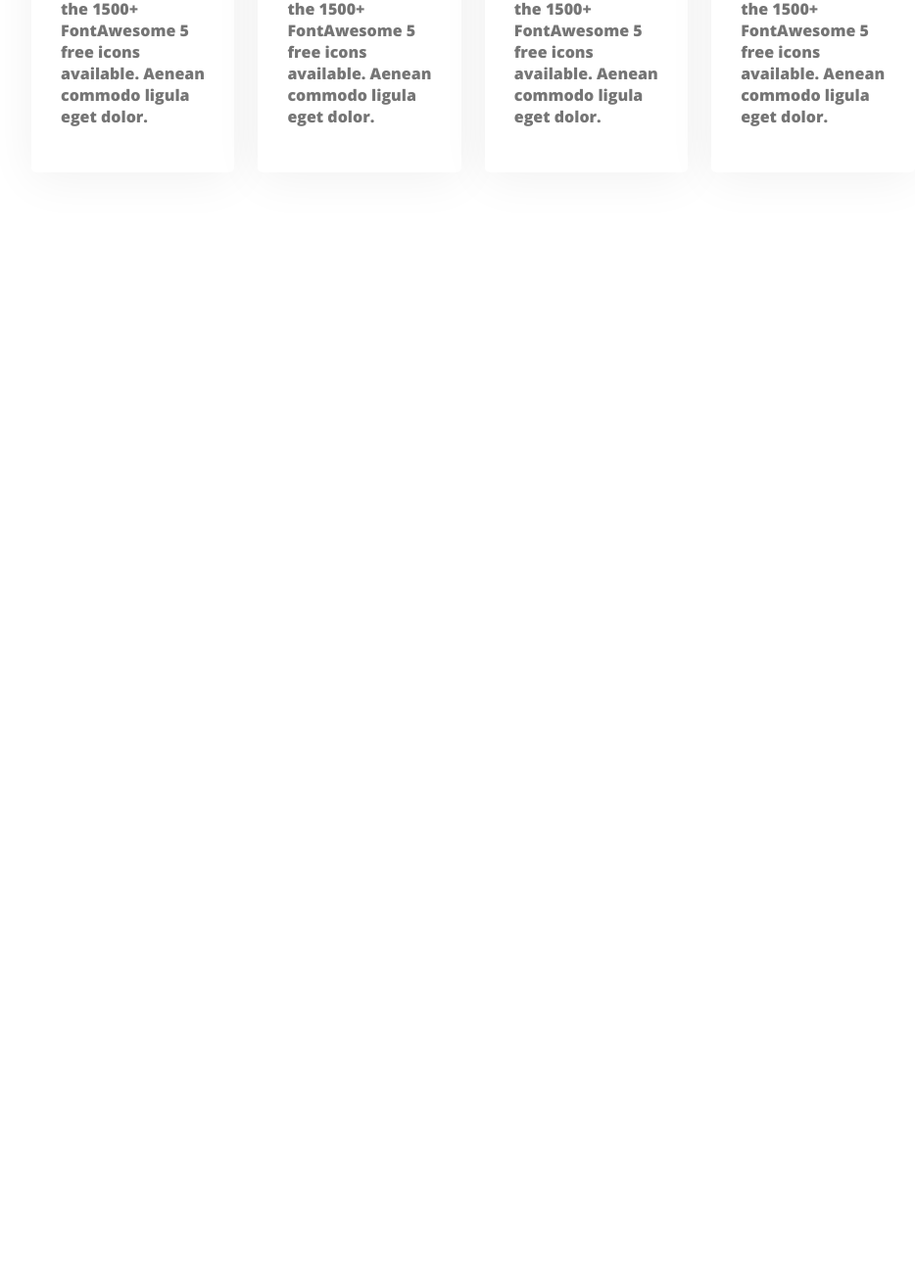
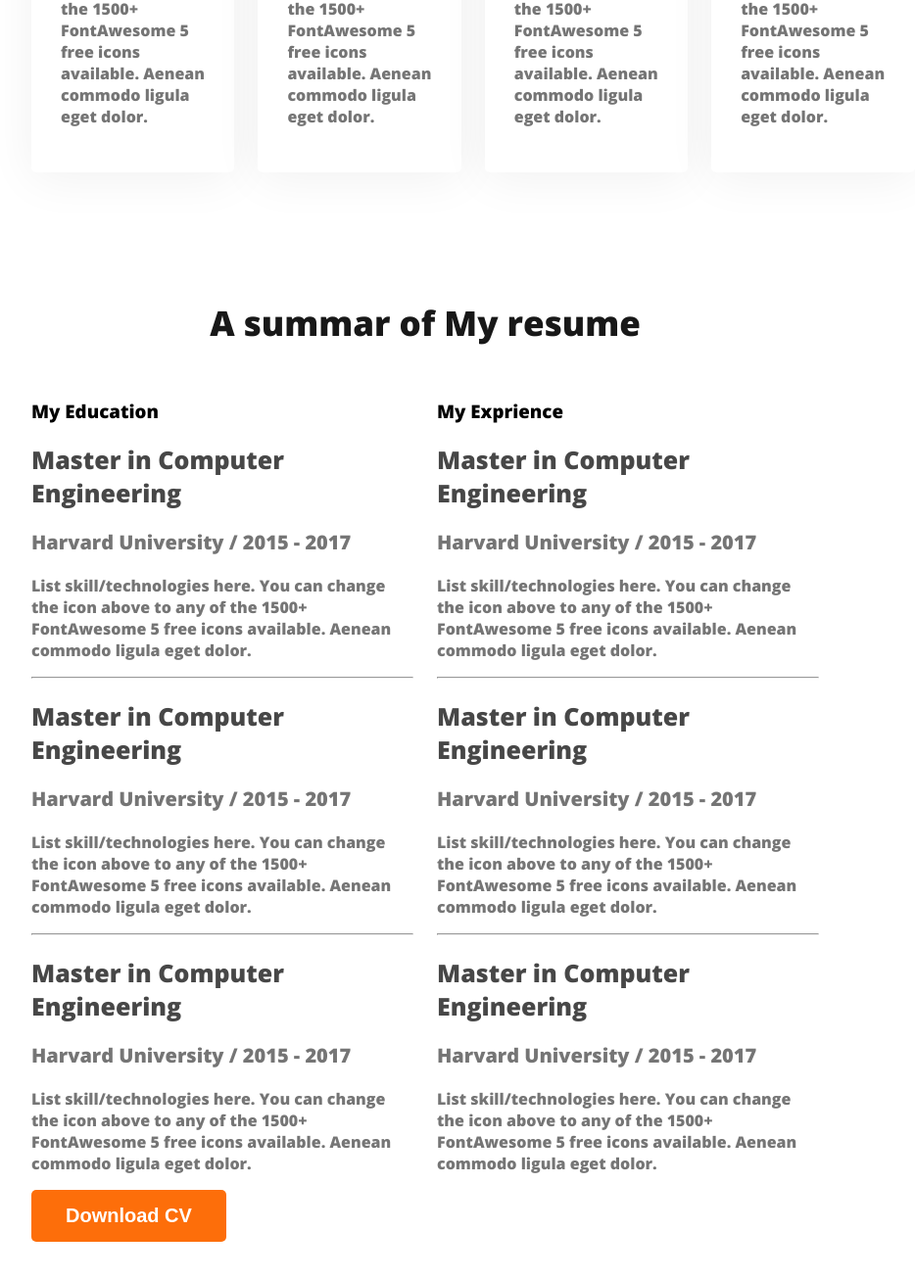
Before and after one commit to shakilprogrammer/web-devoloper-portfolio-2, a plain HTML site: page index.html in a window 1280 px wide. Shown: the part 2184-3490 px from the top of the page at 98% size, without its empty margins (206-1140 px from the left). Before the commit the page ends 2490 px from the top, so only its background shows below. Drawn offline with nearby package versions, Linux system fonts and the light colour scheme.

Commit message:
resume content added

```diff
--- a/index.html
+++ b/index.html
@@ -96,6 +96,72 @@
 
             </div>
         </section>
+        <section>
+            <h3 class="section-title">A summar of My resume</h3>
+
+            <div class="resume-container">
+
+
+                <div class="resume-column">
+                    <h3 class="resume-column-title">My Education</h3>
+
+
+                    <div class="resume-item">
+                        <h2 class="resume-item-title">Master in Computer Engineering</h2>
+                        <h3 class="resume-item-institute">Harvard University / 2015 - 2017</h3>
+                        <p class="resume-item-description">List skill/technologies here. You can change the icon above
+                            to any of the 1500+ FontAwesome 5 free icons available. Aenean commodo ligula eget dolor.</p>
+                    </div>
+                    <hr>
+                    <div class="resume-item">
+                        <h2 class="resume-item-title">Master in Computer Engineering</h2>
+                        <h3 class="resume-item-institute">Harvard University / 2015 - 2017</h3>
+                        <p class="resume-item-description">List skill/technologies here. You can change the icon above
+                            to any of the 1500+ FontAwesome 5 free icons available. Aenean commodo ligula eget dolor.</p>
+
+                    </div>
+                    <hr>
+                    <div class="resume-item">
+                        <h2 class="resume-item-title">Master in Computer Engineering</h2>
+                        <h3 class="resume-item-institute">Harvard University / 2015 - 2017</h3>
+                        <p class="resume-item-description">List skill/technologies here. You can change the icon above
+                            to any of the 1500+ FontAwesome 5 free icons available. Aenean commodo ligula eget dolor.</p>
+                    </div>
+
+                </div>
+                <div class="resume-column">
+                    <h3 class="resume-column-title">My Exprience</h3>
+
+
+                    <div class="resume-item">
+                        <h2 class="resume-item-title">Master in Computer Engineering</h2>
+                        <h3 class="resume-item-institute">Harvard University / 2015 - 2017</h3>
+                        <p class="resume-item-description">List skill/technologies here. You can change the icon above
+                            to any of the 1500+ FontAwesome 5 free icons available. Aenean commodo ligula eget dolor.</p>
+                    </div>
+                    <hr>
+                    <div class="resume-item">
+                        <h2 class="resume-item-title">Master in Computer Engineering</h2>
+                        <h3 class="resume-item-institute">Harvard University / 2015 - 2017</h3>
+                        <p class="resume-item-description">List skill/technologies here. You can change the icon above
+                            to any of the 1500+ FontAwesome 5 free icons available. Aenean commodo ligula eget dolor.</p>
+
+                    </div>
+                    <hr>
+                    <div class="resume-item">
+                        <h2 class="resume-item-title">Master in Computer Engineering</h2>
+                        <h3 class="resume-item-institute">Harvard University / 2015 - 2017</h3>
+                        <p class="resume-item-description">List skill/technologies here. You can change the icon above
+                            to any of the 1500+ FontAwesome 5 free icons available. Aenean commodo ligula eget dolor.</p>
+                    </div>
+
+                </div>
+
+            </div>
+
+            <button  class="btn-primary">Download CV</button>
+
+        </section>
     </main>
     <footer>
 
--- a/style/portfolio.css
+++ b/style/portfolio.css
@@ -127,7 +127,8 @@ main {
     margin: 130px 230px;
 
 }
-main section{
+
+main section {
     margin-top: 130px;
 }
 
@@ -194,7 +195,8 @@ main section{
     font-weight: 700;
 
 }
-.skill-description{
+
+.skill-description {
     color: #757575;
 
     font-size: 16px;
@@ -202,3 +204,39 @@ main section{
     font-weight: 400;
 
 }
+
+/* resume style */
+.resume-container {
+    display: flex;
+    gap: 24px;
+}
+
+.resume-item-title {
+    color: #474747;
+
+    font-size: 25px;
+
+
+    font-weight: 700;
+    margin-bottom: 10px;
+}
+
+.resume-item-institute {
+    color: #757575;
+
+    font-size: 20px;
+
+    font-weight: 600;
+    margin-bottom: 20px;
+
+}
+.resume-item-description{
+    color: var(--Dark-03, #757575);
+
+font-size: 16px;
+
+font-weight: 400;
+}
+.btn-primary-style{
+  margin: 30px 700px;
+}
```
